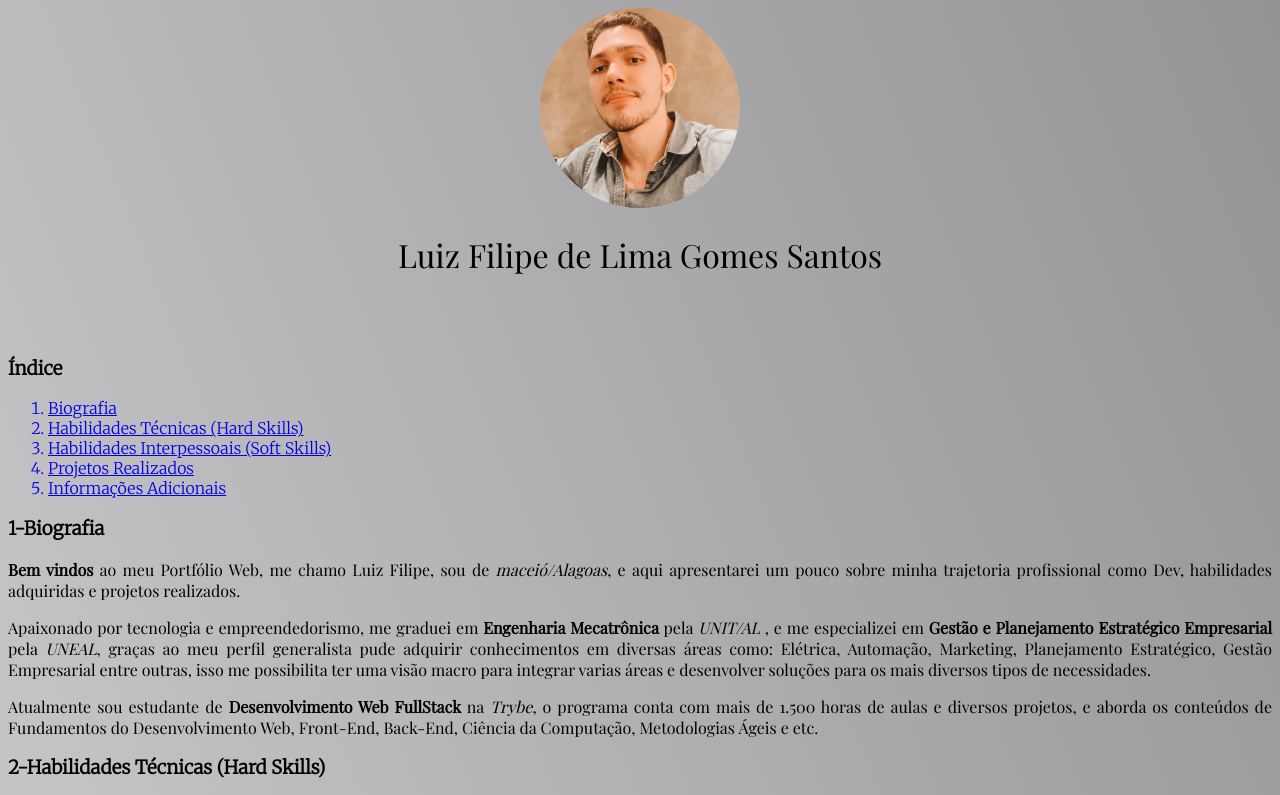
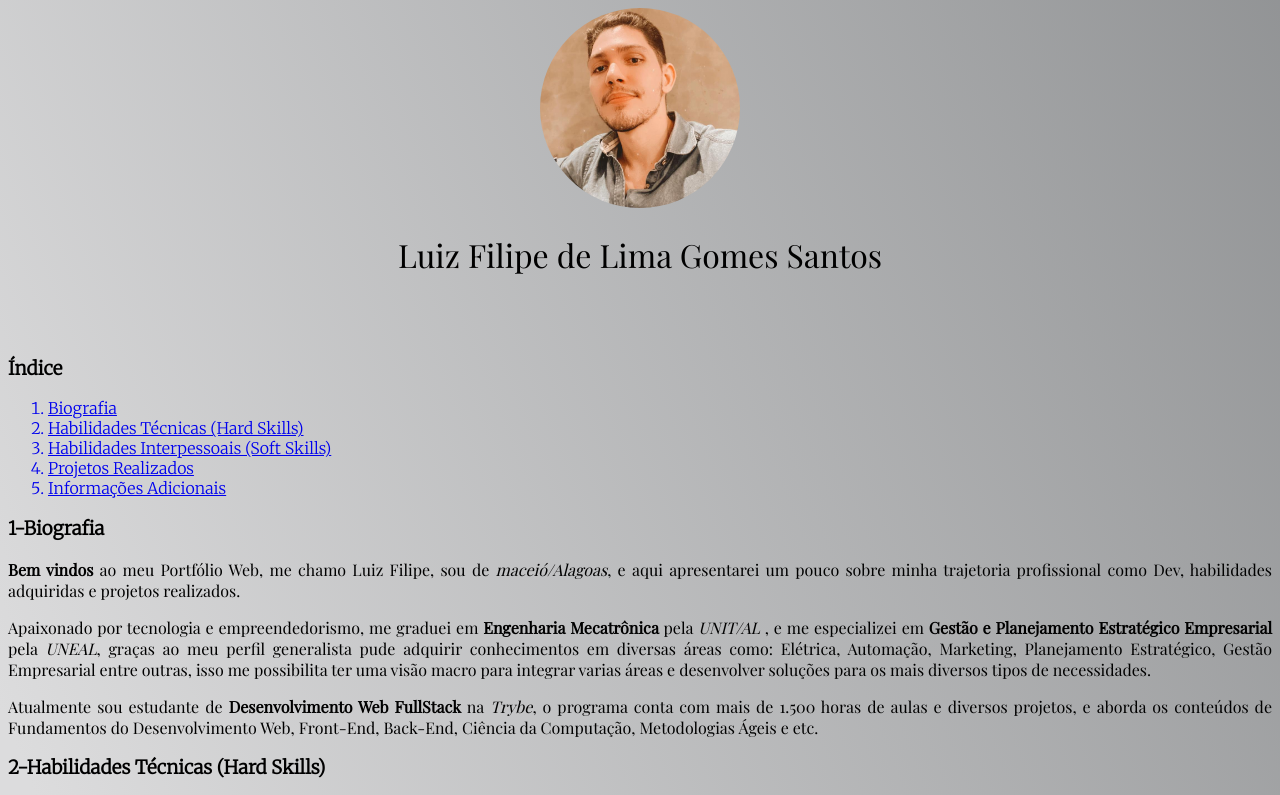
Before and after one commit to luizfilipelgs/Portfolio, a plain HTML site: page index.html in a window 1280 px wide. Shown: the top 795 px of the page. Drawn offline with nearby package versions, Linux system fonts and the light colour scheme; a web font is replaced by a local one.

Commit message:
mudança background

```diff
--- a/style.css
+++ b/style.css
@@ -5,7 +5,7 @@
 
 body {
     font-family: 'Merriweather', serif;
-    background: linear-gradient(68.15deg, #C5C3C6 15%, #46494c96 100%);
+    background: linear-gradient(68.15deg, #DCDCDD 15%, #46494c96 100%);
 }
 .fonte1 {
     font-family: 'Playfair Display', serif;
```
